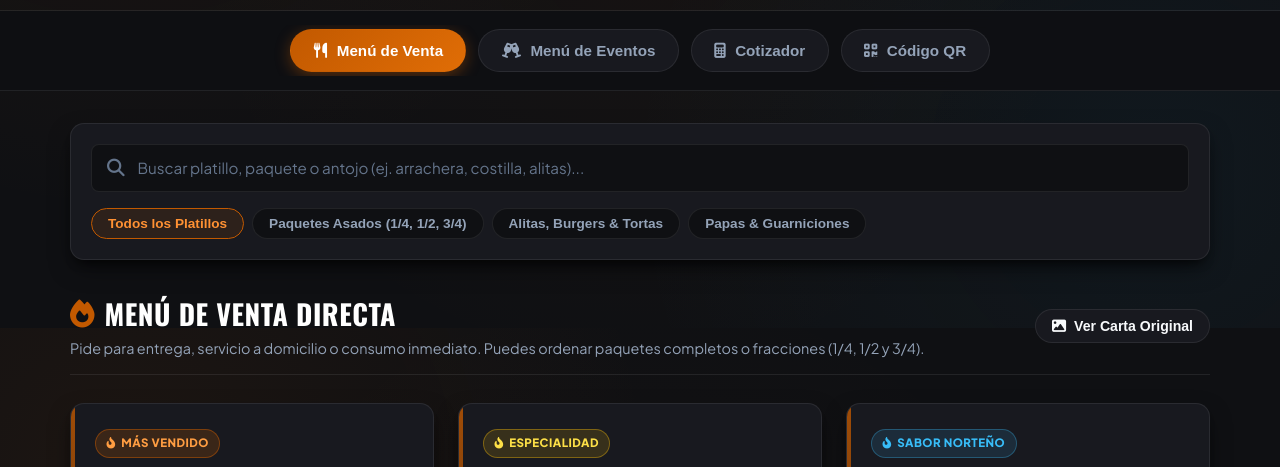
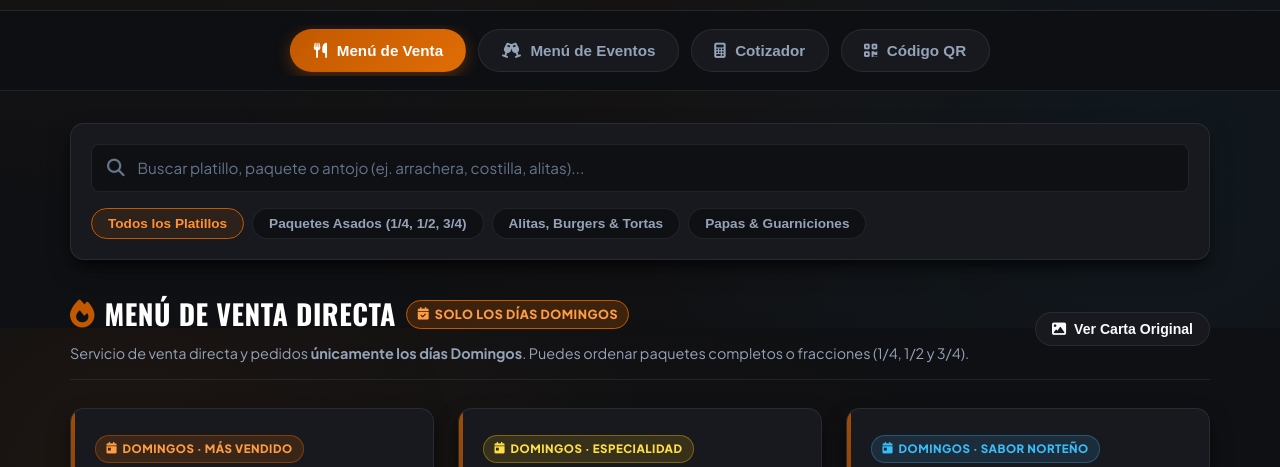
Before and after one commit to CAMPOS0/Los3Osos, a plain HTML site: page index.html in a window 1280 px wide. Shown: the part 472-939 px from the top of the page. Drawn offline with nearby package versions, Linux system fonts and the light colour scheme.

Commit message:
Agregar distintivo de servicio exclusivo los Domingos en Menu de Venta

```diff
--- a/index.html
+++ b/index.html
@@ -127,8 +127,13 @@
     <section id="section-venta" class="menu-section">
       <div class="section-header">
         <div>
-          <h2 class="section-title"><i class="fa-solid fa-fire"></i> Menú de Venta Directa</h2>
-          <p class="section-subtitle">Pide para entrega, servicio a domicilio o consumo inmediato. Puedes ordenar paquetes completos o fracciones (1/4, 1/2 y 3/4).</p>
+          <div style="display: flex; align-items: center; gap: 0.65rem; flex-wrap: wrap; margin-bottom: 0.35rem;">
+            <h2 class="section-title" style="margin: 0;"><i class="fa-solid fa-fire"></i> Menú de Venta Directa</h2>
+            <span class="card-badge badge-featured" style="margin: 0; font-size: 0.78rem; background: rgba(194, 89, 0, 0.25); border-color: var(--primary);">
+              <i class="fa-solid fa-calendar-check"></i> Solo los días Domingos
+            </span>
+          </div>
+          <p class="section-subtitle">Servicio de venta directa y pedidos <strong>únicamente los días Domingos</strong>. Puedes ordenar paquetes completos o fracciones (1/4, 1/2 y 3/4).</p>
         </div>
         <button type="button" class="contact-pill" id="btn-view-original-menu" onclick="openImgModal()" style="cursor: pointer;">
           <i class="fa-solid fa-image"></i> Ver Carta Original
--- a/js/app.js
+++ b/js/app.js
@@ -597,14 +597,14 @@ function renderVentaMenu() {
     const badgeClass = item.badgeType === 'featured' ? 'badge-featured' :
                        item.badgeType === 'chef' ? 'badge-chef' : 'badge-budget';
 
-    const waText = encodeURIComponent(`¡Hola Todo Asado Los 3 Osos! Me gustaría pedir: ${item.name} ($${item.price} MXN). ¿Tienen disponible para entrega/pedido?`);
+    const waText = encodeURIComponent(`¡Hola Todo Asado Los 3 Osos! Me gustaría hacer un pedido para este domingo: ${item.name} ($${item.price} MXN). ¿Tienen disponible para entrega/pedido?`);
     const waLink = `${CONTACT_CONFIG.whatsappBase1}?text=${waText}`;
 
     return `
       <div class="menu-card" data-category="${item.category}">
         <div>
           <span class="card-badge ${badgeClass}">
-            <i class="fa-solid fa-fire-flame-curved"></i> ${item.badge}
+            <i class="fa-solid fa-calendar-day"></i> Domingos · ${item.badge}
           </span>
           <div class="card-header-row">
             <h3 class="item-name">${item.name}</h3>
```
